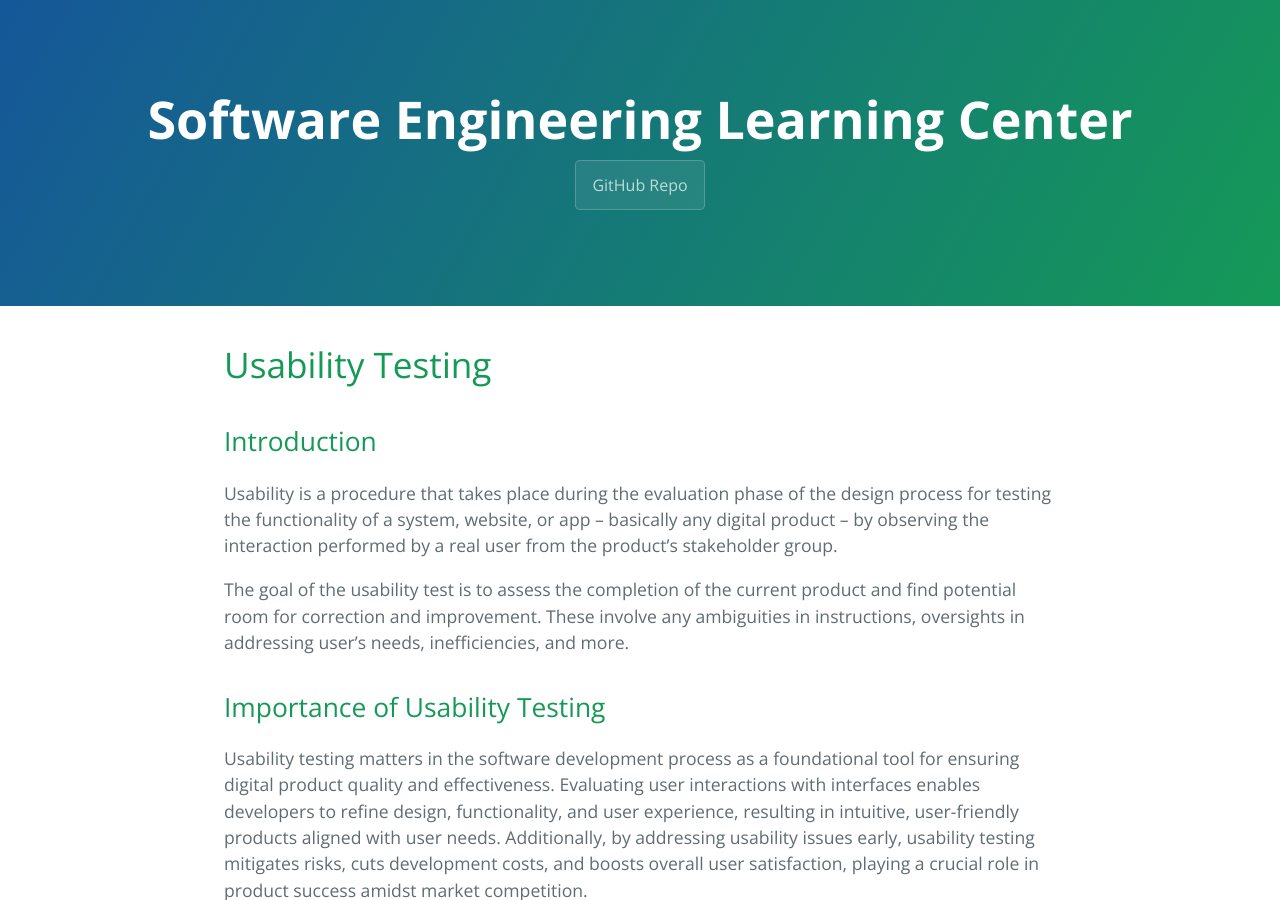
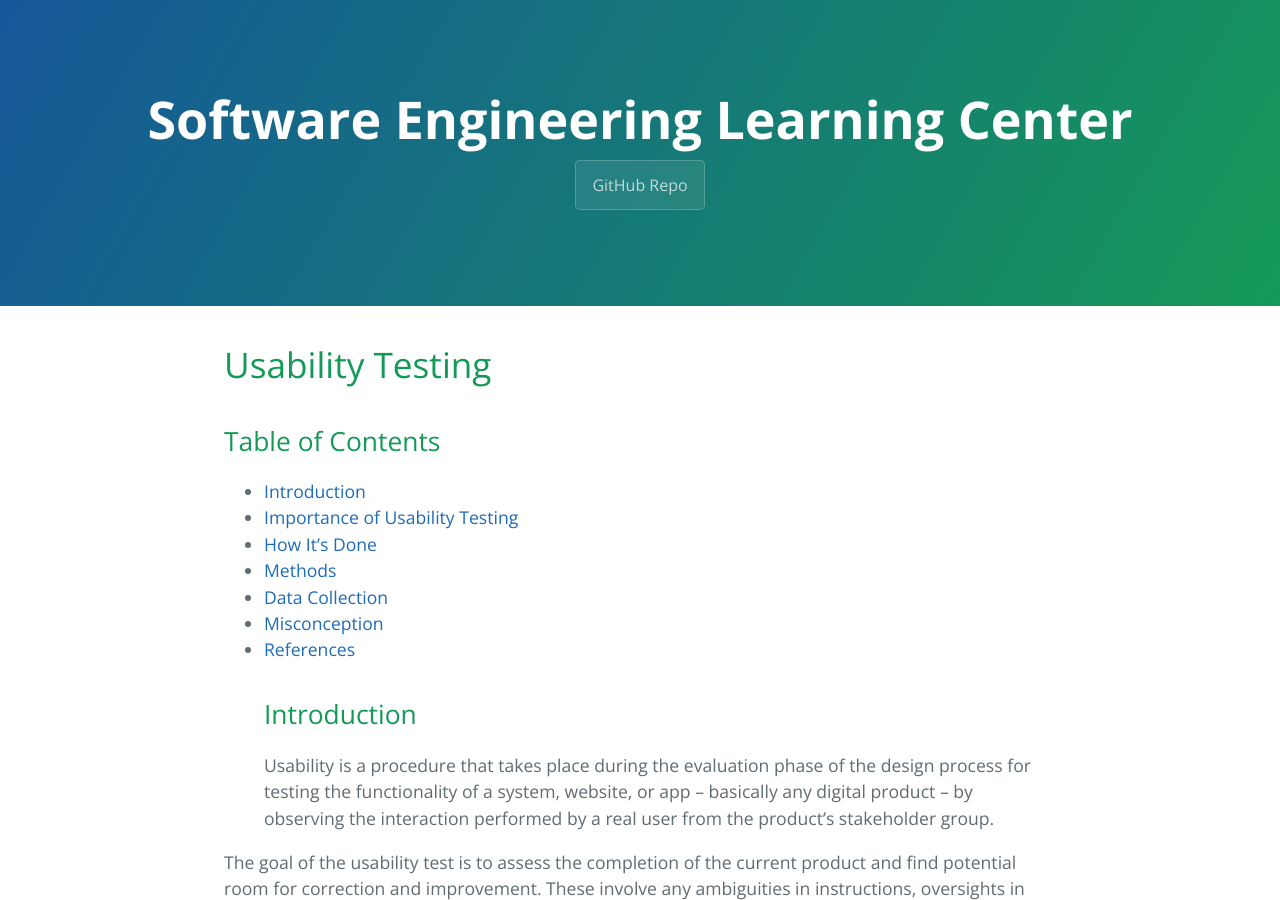
Before and after one commit to learning-software-engineering/learning-software-engineering.github.io, a Jekyll site: the page built from Topics/User_Experience/Usability_Testing.md, in a window 1280 px wide and 900 px high. Built offline with Jekyll 4.4.1, drawn with Linux system fonts in a browser that asks for light colours; our own code applies the rules of GitHub Pages for plain Markdown files.

Commit message:
Added table of contents to usability_testing

```diff
--- a/Topics/User_Experience/Usability_Testing.md
+++ b/Topics/User_Experience/Usability_Testing.md
@@ -1,4 +1,12 @@
 # Usability Testing
+## Table of Contents
+- [Introduction](#introduction)
+- [Importance of Usability Testing](#importance-of-usability-testing)
+- [How It's Done](#how-its-done)
+- [Methods](#methods)
+- [Data Collection](#data-collection)
+- [Misconception](#misconception)
+- [References](#references)
 ## Introduction
 Usability is a procedure that takes place during the evaluation phase of the design process for testing the functionality of a system, website, or app – basically any digital product – by observing the interaction performed by a real user from the product’s stakeholder group.
 
```
